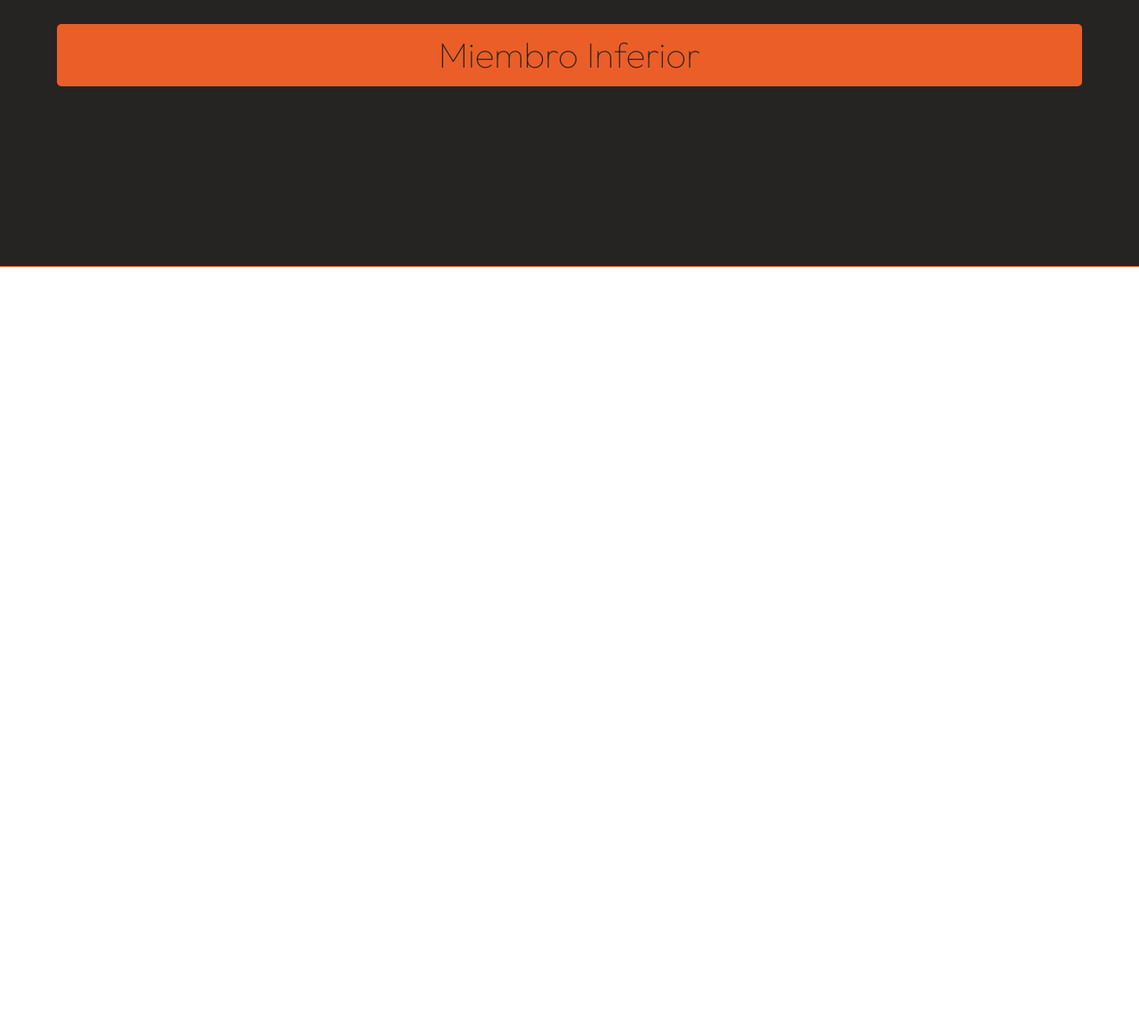
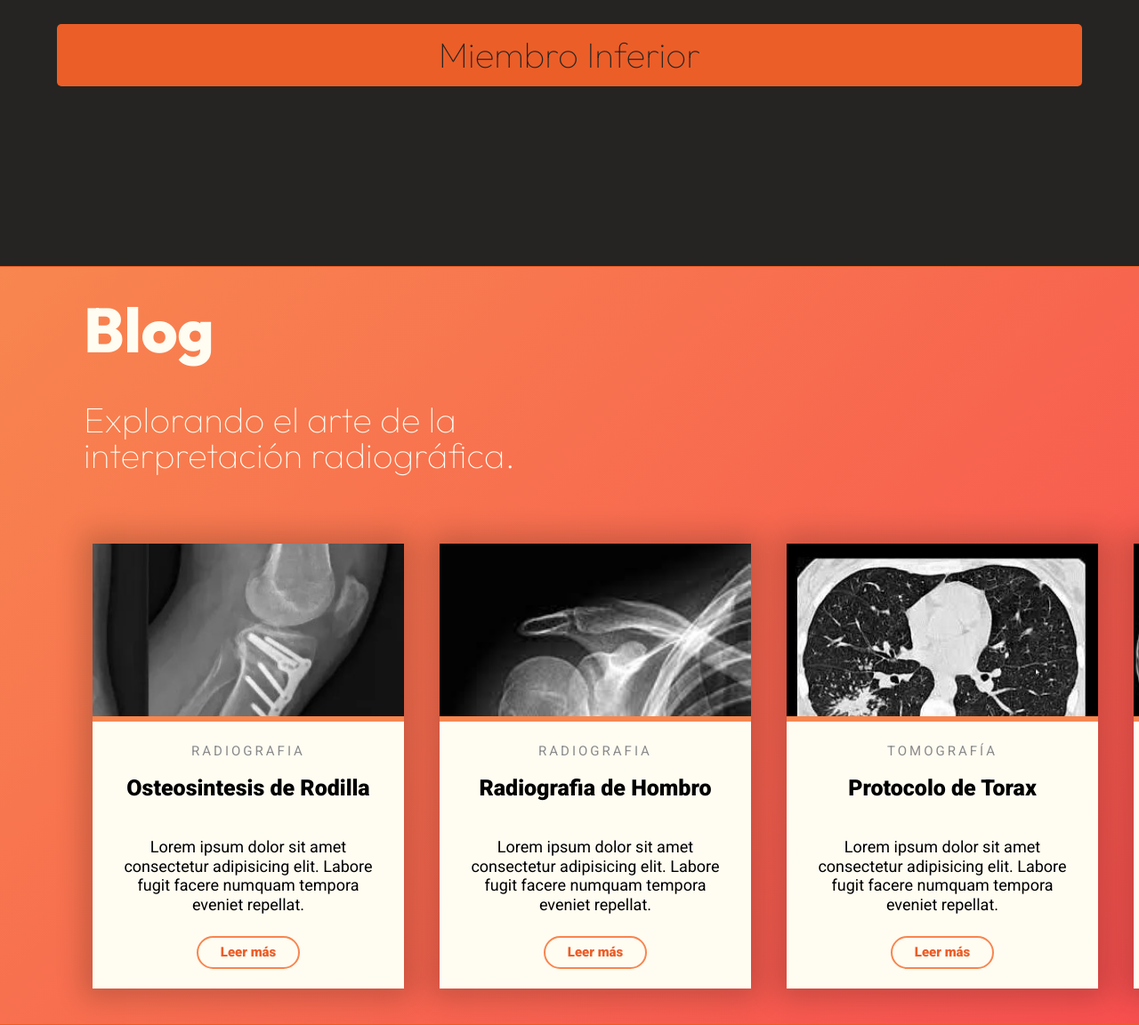
Before and after one commit to anothernewnooby/proyecto_rontgen, a website: page index.html in a window 1280 px wide. Shown: the part 1207-2359 px from the top of the page at 89% size. Before the commit the page ends 1507 px from the top, so only its background shows below. Drawn offline with nearby package versions, Linux system fonts and the light colour scheme.

Commit message:
pagina blog

```diff
--- a/index.html
+++ b/index.html
@@ -7,9 +7,10 @@
         <title>Proyecto Röntgen</title>
         <link rel="preconnect" href="https://fonts.googleapis.com">
         <link rel="preconnect" href="https://fonts.gstatic.com" crossorigin>
-        <link href="https://fonts.googleapis.com/css2?family=Outfit:wght@100..900&display=swap" rel="stylesheet">
+        <link href="https://fonts.googleapis.com/css2?family=Outfit:wght@100..900&family=Roboto:ital,wght@0,100;0,300;0,400;0,500;0,700;0,900;1,100;1,300;1,400;1,500;1,700;1,900&display=swap" rel="stylesheet">
         <link rel="icon" type="image/png" href="image.png"/>
         <link rel="stylesheet" href="build/css/app.css">
+        <script src="https://cdn.jsdelivr.net/npm/marked/marked.min.js"></script>
     </head>
     <body>
         <nav class="barraNavegacion">
@@ -87,6 +88,65 @@
 
             </section>
 
+            <section class="contenedorBlog">
+                <div class="contenedorBlogInterno">
+                    <div class="contenedorBlogTitulo">
+                        <h3>Blog</h3>
+                        <p>Explorando el arte de la <br> interpretación radiográfica.</p>
+                    </div>
+
+                    <div class="contenedorBlogTarjetas">
+                        <div class="tarjetaBlog">
+                            <div class="contenedorBlog-img">
+                              <img src="src/img/osteosintesisRodilla.jpg" alt="radiografia rodilla">
+                            </div>
+                            <div class="tarjetaBlog-text">
+                              <p class="tag">radiografia</p>
+                              <h2>Osteosintesis de Rodilla</h2>
+                              <p class="text">Lorem ipsum dolor sit amet consectetur adipisicing elit. Labore fugit facere numquam tempora eveniet repellat.</p>
+                              <a class="read-more">Leer más</a>
+                            </div>
+                        </div>
+
+                        <div class="tarjetaBlog">
+                            <div class="contenedorBlog-img">
+                              <img src="src/img/homrboBlog.jpg" alt="radiografia hombro">
+                            </div>
+                            <div class="tarjetaBlog-text">
+                              <p class="tag">radiografia</p>
+                              <h2>Radiografia de Hombro</h2>
+                              <p class="text">Lorem ipsum dolor sit amet consectetur adipisicing elit. Labore fugit facere numquam tempora eveniet repellat.</p>
+                              <a class="read-more">Leer más</a>
+                            </div>
+                        </div>
+
+                        <div class="tarjetaBlog">
+                            <div class="contenedorBlog-img">
+                              <img src="src/img/tomoTorax.jpg" alt="tomografía torax">
+                            </div>
+                            <div class="tarjetaBlog-text">
+                              <p class="tag">tomografía</p>
+                              <h2>Protocolo de Torax</h2>
+                              <p class="text">Lorem ipsum dolor sit amet consectetur adipisicing elit. Labore fugit facere numquam tempora eveniet repellat.</p>
+                              <a class="read-more">Leer más</a>
+                            </div>
+                        </div>
+
+                        <div class="tarjetaBlog">
+                            <div class="contenedorBlog-img">
+                              <img src="src/img/mamo.jpg" alt="mamografia imagen">
+                            </div>
+                            <div class="tarjetaBlog-text">
+                              <p class="tag">mamografia</p>
+                              <h2>Avances en Mamografia</h2>
+                              <p class="text">Lorem ipsum dolor sit amet consectetur adipisicing elit. Labore fugit facere numquam tempora eveniet repellat.</p>
+                              <a class="read-more">Leer más</a>
+                            </div>
+                        </div>
+                    </div>
+                </div>
+            </section>
+
         </main>
 
 
--- a/src/scss/base/_globales.scss
+++ b/src/scss/base/_globales.scss
@@ -16,6 +16,7 @@ html{
 body{
     //font-family: v.$fuentePrincipal;
     overflow: auto; // Cambiado de hidden a auto
+    background-color: v.$negro;
 
     padding-top: 0;
 }
@@ -46,3 +47,13 @@ img{
     height: auto;
     display: block;
 }
+
+::selection {
+    background: #EB5E28; /* Color de fondo de la selección */
+    color: #ffffff; /* Color del texto seleccionado */
+}
+
+::-moz-selection {
+    background: #EB5E28; /* Color de fondo de la selección */
+    color: #ffffff; /* Color del texto seleccionado */
+}
--- a/src/scss/base/_variables.scss
+++ b/src/scss/base/_variables.scss
@@ -8,7 +8,9 @@ $xldesktop: 3840px;
 $blanco: #FFFCF2;
 $negro: #252422;
 $naranja: #EB5E28;
-$azulclaro: #6FB1FC;
+$separadosBlog: #F8864F;
+$tagColor: #898989;
 
 //! Fuente
 $fuentePrinciapl: "Outfit", sans-serif;
+$fuenteBlog:"Roboto", sans-serif;
--- a/src/scss/layout/_index.scss
+++ b/src/scss/layout/_index.scss
@@ -1,3 +1,4 @@
 @forward 'inicio/navbar';
 @forward 'inicio/cuerpoInicio';
 @forward 'contenido/contenido';
+@forward 'blog/blog';
--- /dev/null
+++ b/src/scss/layout/blog/_blog.scss
@@ -0,0 +1,129 @@
+@use 'base/variables' as v;
+@use 'base/mixins' as m;
+
+.contenedorBlog{
+    width: 100%;
+    min-height: 100vh;
+    margin: 0 auto;
+    border-bottom: 1px solid v.$naranja;
+
+    background-color: #F8864F;
+  background: -moz-linear-gradient(-45deg, rgba(248,134,79,1) 0%, rgba(247,79,79,1) 100%);
+  background: -webkit-gradient(left top, right bottom, color-stop(0%, rgba(248,134,79,1)), color-stop(100%, rgba(247,79,79,1)));
+  background: -webkit-linear-gradient(-45deg, rgba(248,134,79,1) 0%, rgba(247,79,79,1) 100%);
+  background: -o-linear-gradient(-45deg, rgba(248,134,79,1) 0%, rgba(247,79,79,1) 100%);
+  background: -ms-linear-gradient(-45deg, rgba(248,134,79,1) 0%, rgba(247,79,79,1) 100%);
+  background: linear-gradient(135deg, rgba(248,134,79,1) 0%, rgba(247,79,79,1) 100%);
+
+    .contenedorBlogInterno{
+        width: 90%;
+        margin: 0 auto;
+    }
+}
+
+.contenedorBlogTitulo{
+    width: 90%;
+    padding: 3rem;
+    color: v.$blanco;
+
+    h3{
+        font-family: v.$fuentePrinciapl;
+        font-size: 7rem;
+        font-weight: 800;
+        margin: 0 auto;
+        margin-bottom: 4rem;
+    }
+    p{
+        font-family: v.$fuentePrinciapl;
+        font-size: 4rem;
+        font-weight: 100    ;
+        line-height: 1;
+        margin: 0 auto;
+        margin-bottom: 1rem;
+    }
+}
+
+.contenedorBlogTarjetas{
+    display: grid;
+    grid-template-columns: repeat(4, 1fr);
+    gap: 4rem;
+
+    margin: 0 auto;
+    padding: 4rem;
+    width: 100%;
+
+    .tarjetaBlog{
+        background-color: v.$blanco;
+        box-shadow: 0px 0px 30px 10px
+        rgba(0,0,0,0.2);
+        font-family: v.$fuentePrinciapl;
+        margin: 0 auto;
+        width: 35rem;
+        min-height: 50rem;
+        overflow: hidden;
+
+    }
+
+    .contenedorBlog-img{
+        border-bottom: 0.6rem solid v.$separadosBlog;
+        height: 20rem;
+        overflow: hidden;
+        margin: 0 auto;
+        margin-bottom: 1rem;
+    }
+
+    .tarjetaBlog-text{
+        display: flex;
+        justify-content: center;
+        align-items: center;
+        flex-direction: column;
+        font-family: v.$fuenteBlog;
+
+    }
+
+    p.tag{
+        font-family: v.$fuenteBlog;
+        font-size: 1.5rem;
+        color: v.$tagColor;
+        letter-spacing: 0.3rem;
+        margin-top: 2vh;
+        text-transform: uppercase;
+    }
+
+    h2{
+        font-family: v.$fuenteBlog;
+        font-size: 2.5rem;
+        font-weight: 800;
+        text-align: center;
+        margin-bottom: 2rem;
+    }
+
+    .text{
+        font-family: v.$fuenteBlog;
+        font-size: 1.8rem;
+        line-height: 1.2;
+        margin: 2rem auto;
+        text-align: center;
+        width: 85%;
+    }
+
+    a.read-more{
+        border: 2px solid #F8864F;
+        border-radius: 2.5rem;
+        color: v.$naranja;
+        cursor: pointer;
+        font-family: v.$fuenteBlog;
+        font-size: 1.5rem;
+        font-weight: 800;
+        margin-top: 0.5rem;
+        padding: 0.75rem 2.5rem;
+        transition: all .5s ease;
+
+        &:hover{
+            background-color: v.$naranja;
+            color: v.$blanco;
+            transform: scale(1.15)
+        }
+    }
+
+}
```
Also changed, not shown: build/css/app.css, src/img/homrboBlog.jpg (added), src/img/mamo.jpg (added), src/img/osteosintesisRodilla.jpg (added), src/img/tomoTorax.jpg (added).
